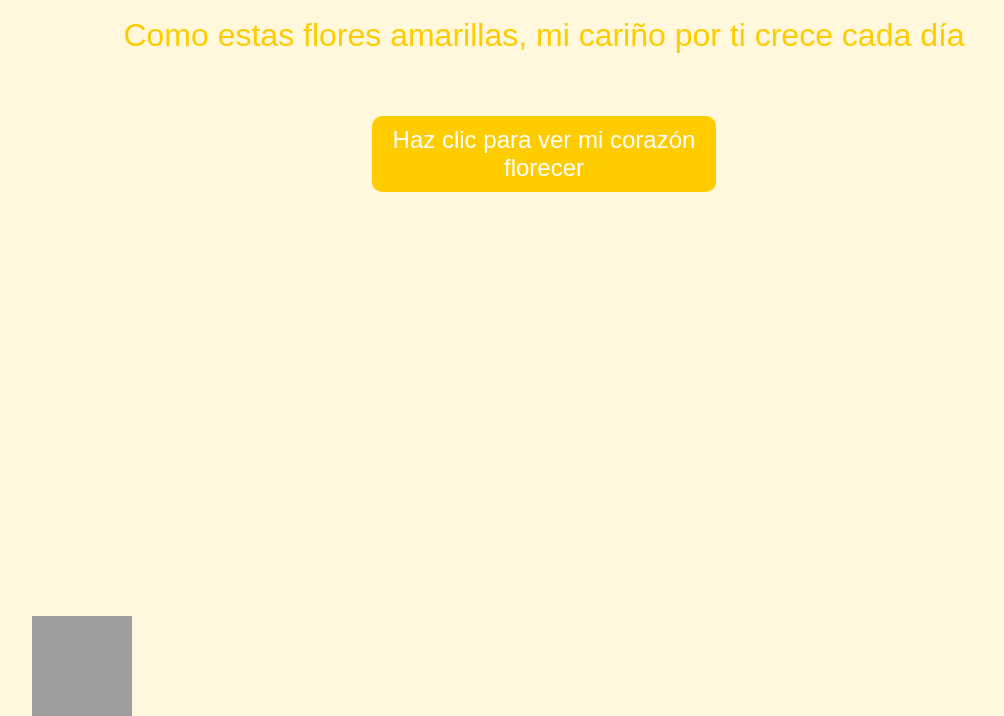
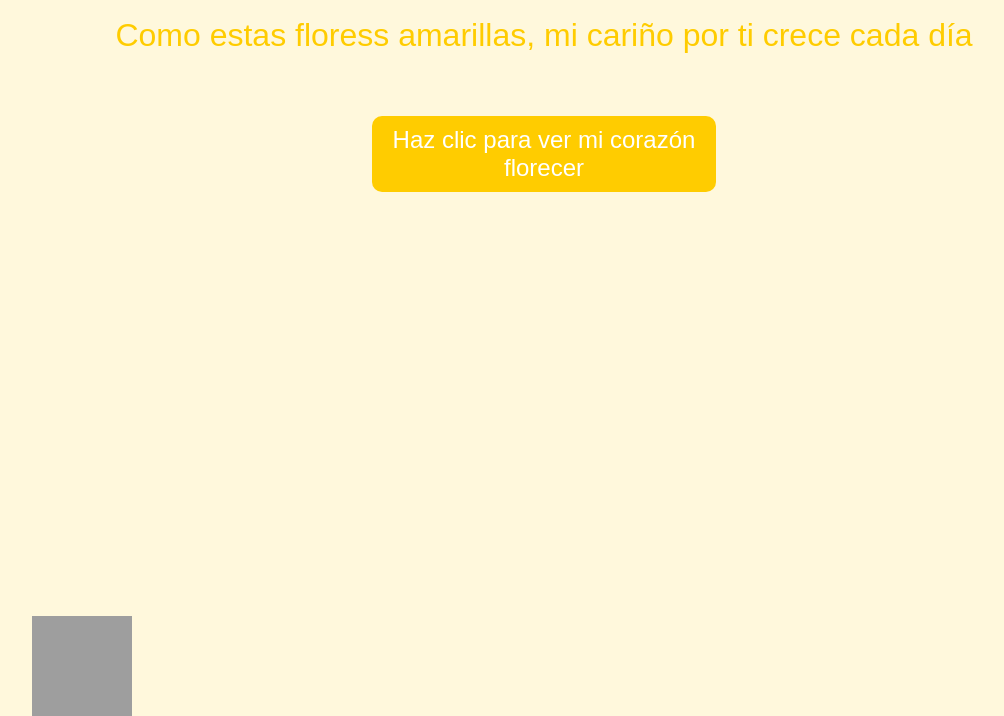
Before and after one commit to lausha9310/flores-Amarillas, a plain HTML site: page index.html in a window 1280 px wide. Shown: the part 84-800 px from the top of the page, without its empty margins (96-1100 px from the left). Drawn offline with Linux system fonts and the light colour scheme; grey boxes are pictures that could not be loaded.

Commit message:
version 01 de las flores

```diff
--- a/index.html
+++ b/index.html
@@ -10,7 +10,7 @@
 
     <div id="message">
         <p>Para ti, la persona que ilumina mi vida</p>
-        <p>Como estas flores amarillas, mi cariño por ti crece cada día</p>
+        <p>Como estas floress amarillas, mi cariño por ti crece cada día</p>
     </div>
 
     <div id="flower-container">
```
